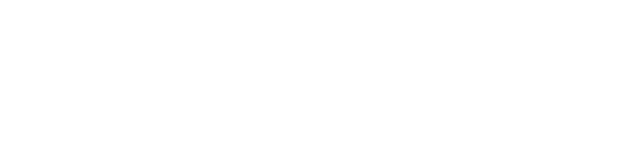
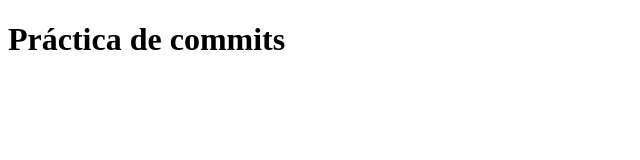
Before and after one commit to luispvn/new-repo, a plain HTML site: page index.html in a window 1280 px wide. Shown: the whole page, without its empty margins (0-640 px from the left). Drawn offline with Linux system fonts and the light colour scheme.

Commit message:
agregar body

```diff
--- a/index.html
+++ b/index.html
@@ -7,4 +7,7 @@
     <link rel="stylesheet" href="#" />
     <link rel="stylesheet" href="#" />
   </head>
+  <body class="page">
+    <h1>Práctica de commits</h1>
+  </body>
 </html>
```
